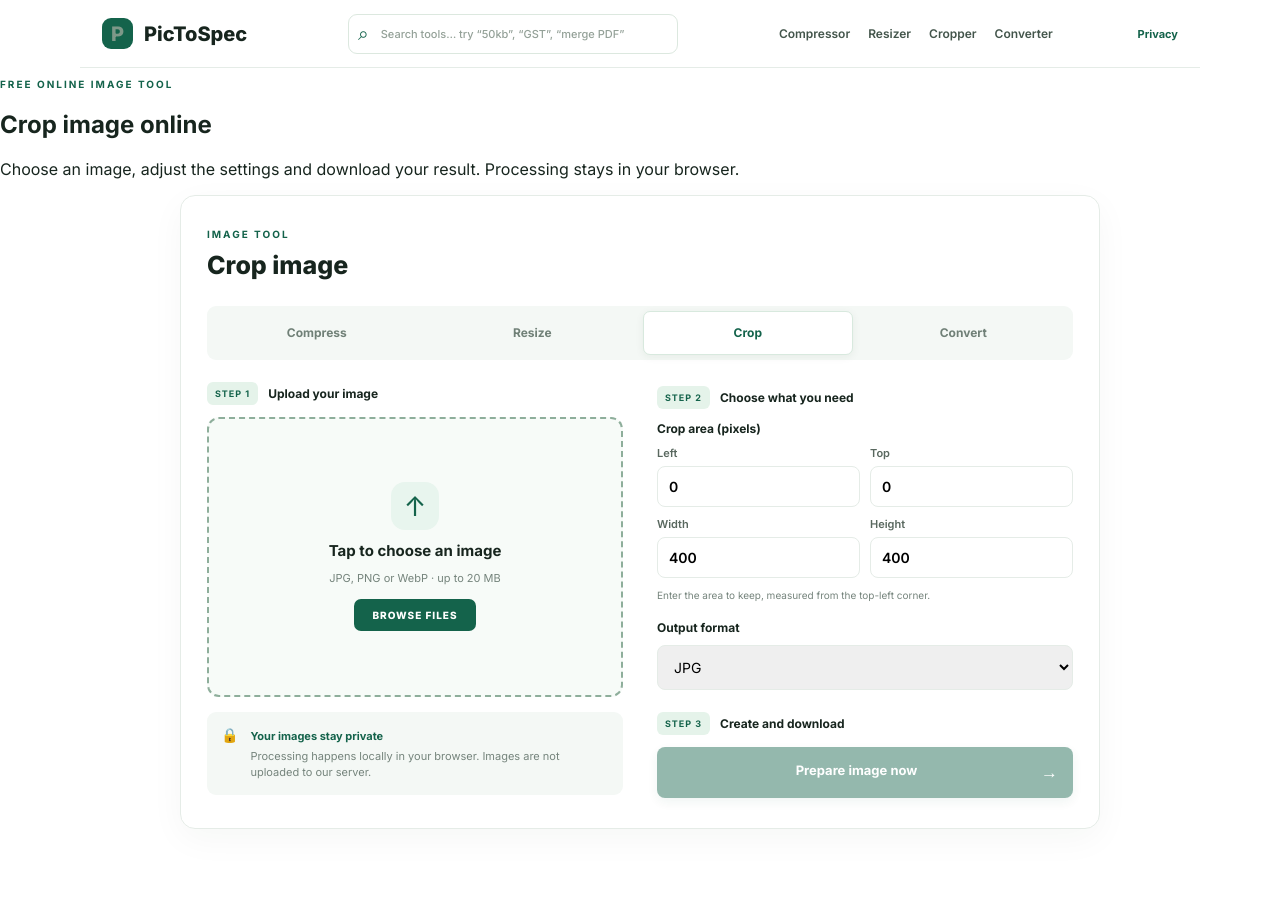
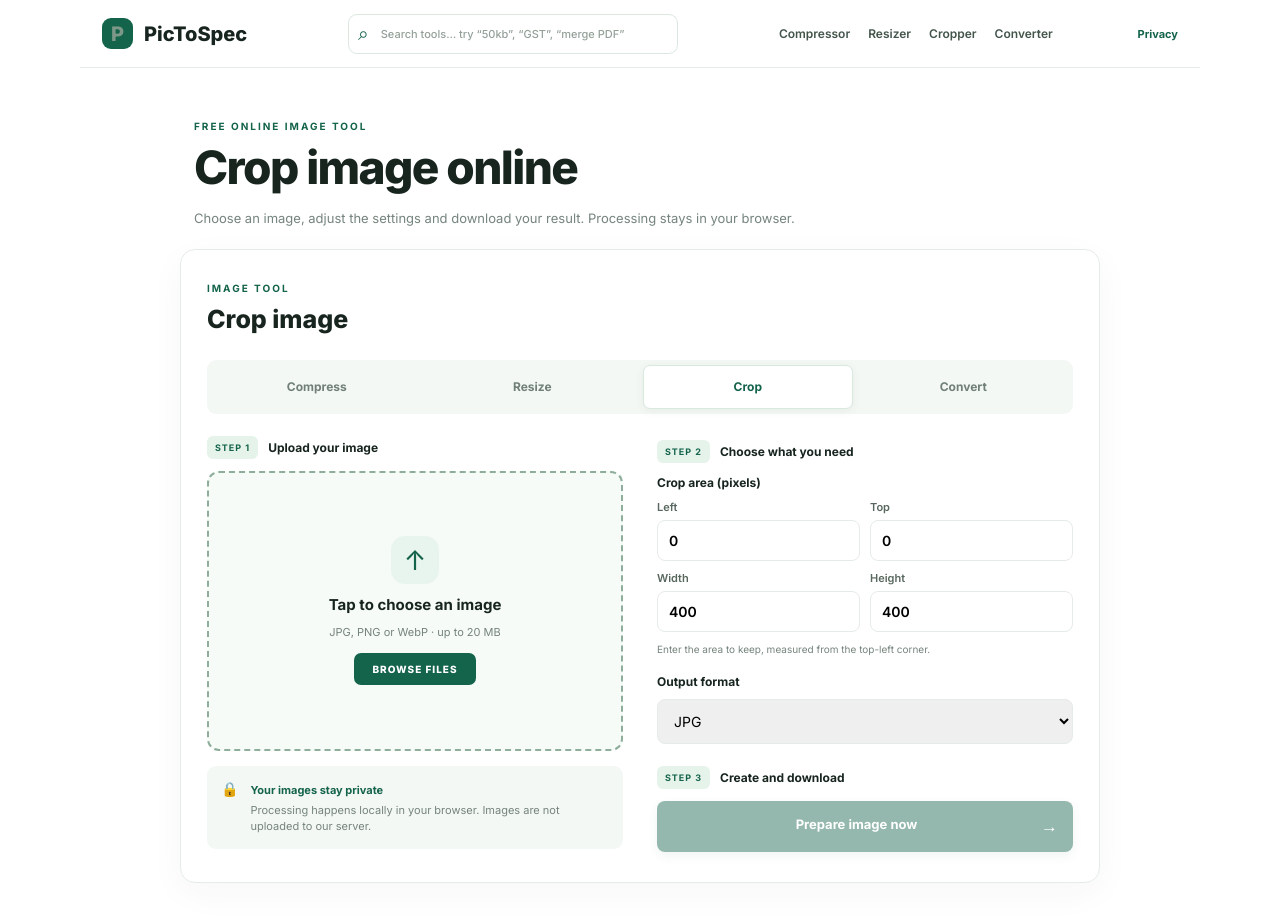
Before and after one commit to ya6331856-cpu/pic-to-spec, a Next.js app: page /image-cutter in a window 1280 px wide. Shown: the top 922 px of the page. Before the commit the page ends 894 px from the top, so only its background shows below. Built offline with nearby package versions, Linux system fonts and the light colour scheme.

Commit message:
Style compact direct image tool headings

```diff
--- a/app/globals.css
+++ b/app/globals.css
@@ -127,3 +127,7 @@ button:focus-visible,a:focus-visible,select:focus-visible,input:focus-visible{ou
 .topbar .tool-search-results>a{padding:10px 13px}
 @media(max-width:700px){.tool-page-top{align-items:flex-start;flex-direction:column;gap:12px}.tool-page-top .tool-search{width:100%;max-width:none}.topbar .tool-search{max-width:none;flex:1;margin:0 8px}.topbar .tool-search-box{padding:2px 8px}.topbar .tool-search-box input{font-size:10px}.topbar .tool-search-box>span{display:none}}
 .directory-category .tool-card strong{position:static;left:auto;bottom:auto;margin-top:auto}
+
+.tool-page-intro{max-width:940px;margin:52px auto 20px;padding:0 24px}
+.tool-page-intro h1{font:800 clamp(30px,5vw,46px)/1.12 Inter,sans-serif;letter-spacing:-1.6px;margin:10px 0}
+.tool-page-intro>p:last-child{font-size:13px;line-height:1.7;color:var(--muted);max-width:680px}
```
